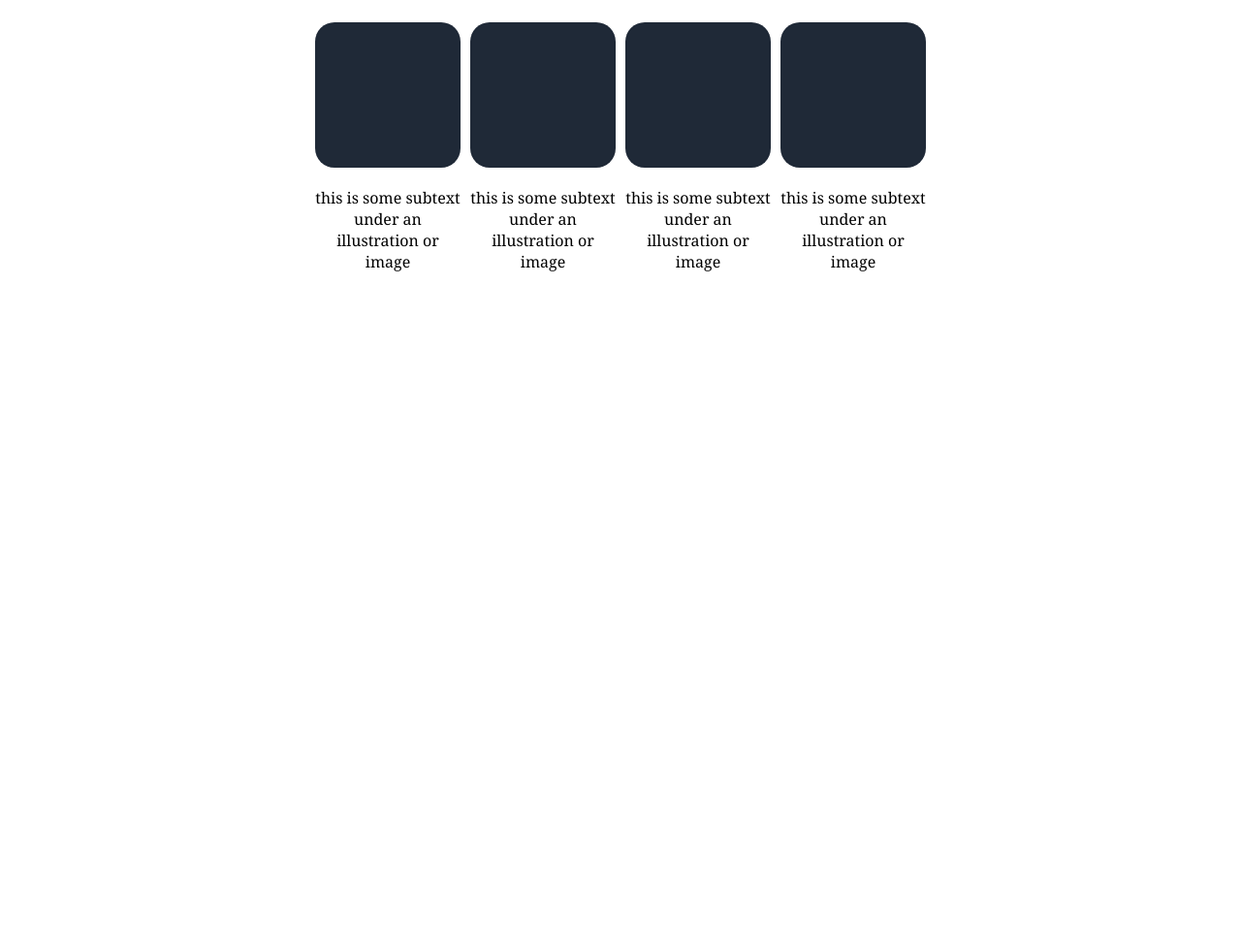
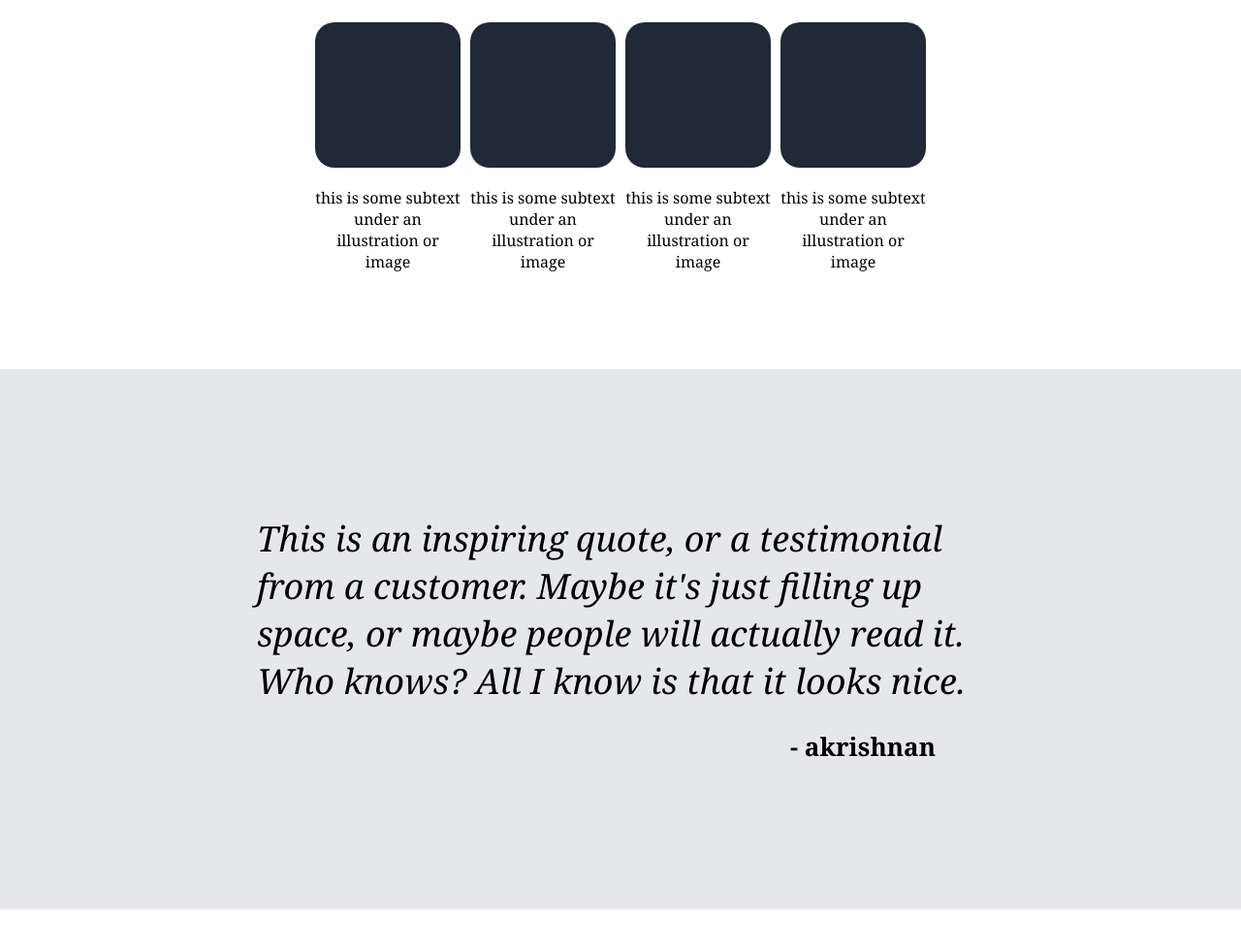
Before and after one commit to AniKrisn/landing-page, a plain HTML site: page index.html in a window 1280 px wide. Shown: the part 806-1783 px from the top of the page at 97% size. Before the commit the page ends 1187 px from the top, so only its background shows below. Drawn offline with Linux system fonts and the light colour scheme.

Commit message:
add finished quote section

```diff
--- a/index.html
+++ b/index.html
@@ -50,7 +50,10 @@
         </div>
     </div>
 
-    <div class="quote"></div>
+    <div class="quote">
+        <div class="quote-text">This is an inspiring quote, or a testimonial from a customer. Maybe it's just filling up space, or maybe people will actually read it. Who knows? All I know is that it looks nice.</div>
+        <div class="quote-name">- akrishnan</div>
+    </div>
 
     <div class="cta"></div>
 
--- a/style.css
+++ b/style.css
@@ -119,3 +119,28 @@ ul, a {
     text-align: center;
     flex-direction: column;
 }
+
+.quote {
+    background-color: #E5E7EB;
+    padding: 150px;
+    display: flex;
+    align-items: center;
+    flex-direction: column;
+    gap: 25px;
+}
+
+.cta {
+    padding: 150px;
+}
+
+.quote .quote-text {
+    max-width: 750px;
+    font-size: 36px;
+    font-style: italic;
+}
+
+.quote .quote-name {
+    font-weight: bold;
+    font-size: 26px;
+    padding-left: 500px;
+}
```
